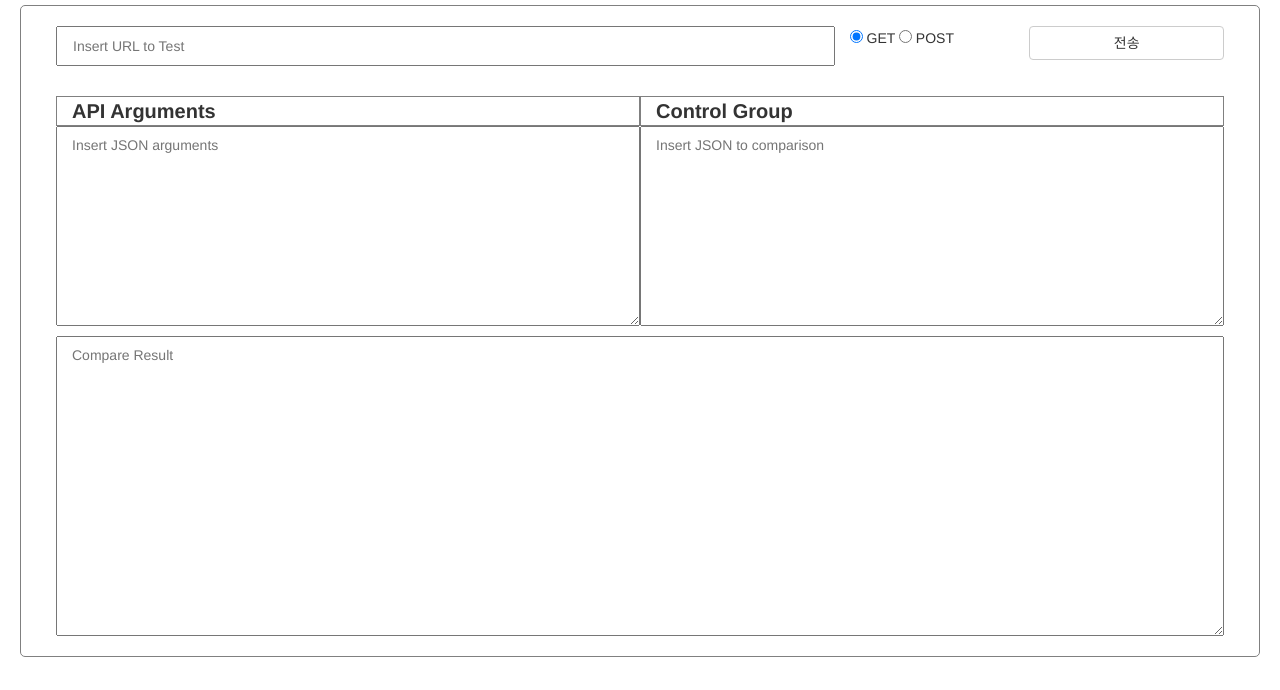
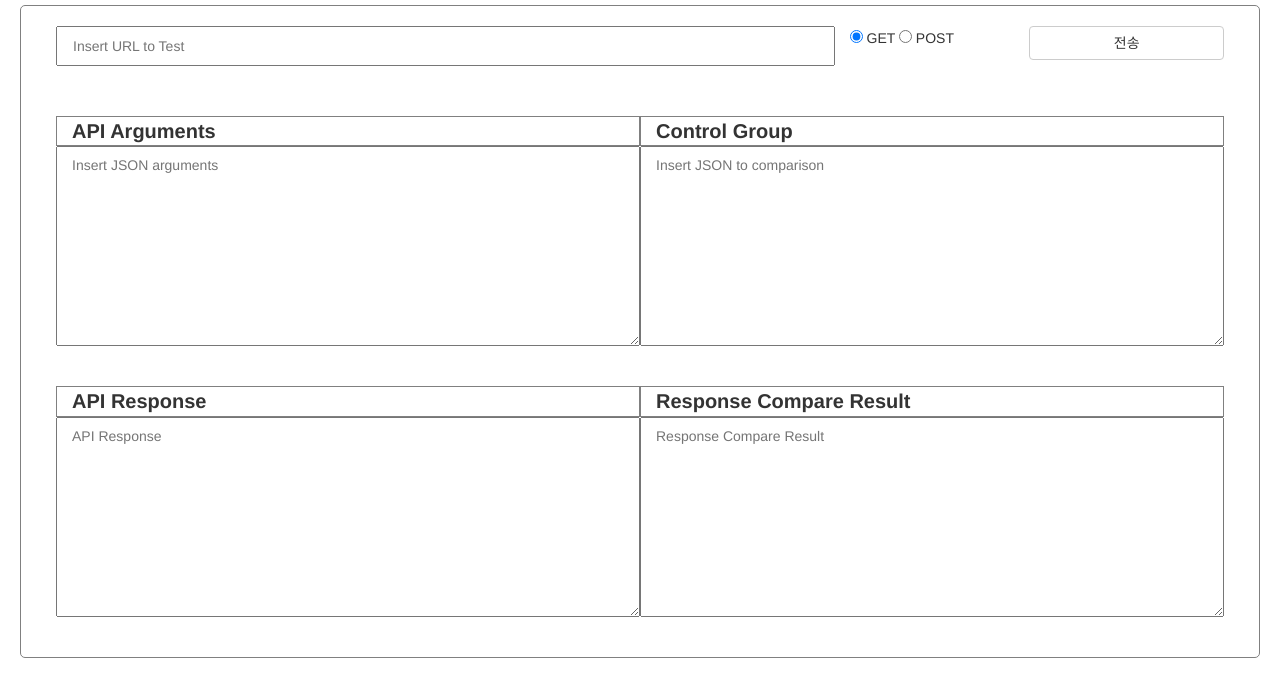
Before and after one commit to jamanvo/mjolnir, a Flask app: page / in a window 1280 px wide. Shown: the part 110-800 px from the top of the page. Run offline with Flask 2, Linux system fonts and the light colour scheme; some libraries are stand-ins or nearby versions.

Commit message:
feat :: complete basic comparison

```diff
--- a/app.py
+++ b/app.py
@@ -18,19 +18,14 @@
 
 @app.route('/smash', methods=['POST'])
 def smash():
-    req_body = request.json
+    req_body = request.values
     url = req_body['url']
-    params = req_body['data']
+    params = req_body['args']
     ctrl = req_body['ctrl_group']
     method = request.method
 
-    if method == 'GET':
-        pass
-    elif method == 'POST':
-        pass
-
-    smash(url, params, ctrl, method)
-    return jsonify('')
+    result = hammer.smash(url, params, ctrl, method)
+    return jsonify(result)
 
 
 @app.route('/health_check', methods=['GET', 'POST'])
@@ -38,10 +33,11 @@
     response = {
         'message': 'Success'
     }
+
     if request.method == 'GET':
         return jsonify(response)
     elif request.method == 'POST':
-        body = request.json
+        body = request.values
         response['body'] = body
         return jsonify(response)
 
--- a/static/css/basic.css
+++ b/static/css/basic.css
@@ -64,3 +64,8 @@
 .compare-result .json-area {
     height: 300px;
 }
+
+.json-container {
+    margin-top: 20px;
+    margin-bottom: 20px;
+}
--- a/static/templates/index.html
+++ b/static/templates/index.html
@@ -34,8 +34,15 @@
                 <textarea class="json-area col-md-12" id="ctrl-group" placeholder="Insert JSON to comparison"></textarea>
             </div>
         </div>
-        <div class="compare-result col-md-12">
-            <textarea class="json-area col-md-12" id="result" placeholder="Compare Result"></textarea>
+        <div class="json-container col-md-12">
+            <div class="json-box pull-left">
+                <div class="json-title col-md-12">API Response</div>
+                <textarea class="json-area col-md-12" id="result" placeholder="API Response" readonly="readonly"></textarea>
+            </div>
+            <div class="json-box pull-left">
+                <div class="json-title col-md-12">Response Compare Result</div>
+                <textarea class="json-area col-md-12" id="result-compare" placeholder="Response Compare Result" readonly="readonly"></textarea>
+            </div>
         </div>
     </div>
 </body>
@@ -50,10 +57,10 @@
         let url = '/smash';
         let method = $(":input[name=method]:checked").val();
 
-        msg_area.hide()
+        msg_area.hide();
         if (!checkParams(method, ctrlGroup, args, msg_area)) {
             return
-        };
+        }
 
         let params = {
             ctrl_group: ctrlGroup,
@@ -62,22 +69,31 @@
         };
 
         $.ajax({
-            type: method,
+            type: 'POST',
             url: url,
             data: params,
             dataType: 'json'
         })
-            .done()
-            .fail()
+            .done((data) => {
+                let apiResultArea = $("#result");
+                let compareArea = $("#result-compare");
+
+                setResponse(apiResultArea, data.result.api_result);
+                setResponse(compareArea, data.result.compare_result);
+            })
+    }
+
+    function setResponse(obj, data) {
+        obj.text(JSON.stringify(data, null, 4))
     }
 
     function checkParams(method, ctrlGroup, args, msg_area) {
-        if (method !== 'get' && (!IsJsonString(ctrlGroup) || ctrlGroup === '')) {
+        if ((!IsJsonString(ctrlGroup) || ctrlGroup === '')) {
             setMessageText(msg_area, "Control Group could not parse to JSON");
             return false
         }
 
-        if (!IsJsonString(args) || args === '') {
+        if (!IsJsonString(args)) {
             setMessageText(msg_area, "API Arguments could not parse to JSON");
             return false
         }
@@ -91,6 +107,9 @@
     }
 
     function IsJsonString(str) {
+        if (str.length === 0) {
+            return true
+        }
         try {
             JSON.parse(str);
         } catch (e) {
```
Also changed, not shown: modules/hammer.py (+37 -11 lines), test/modules/mjolnir_test.py (+1 -2 lines). Lines whose indentation alone changed are shown as unchanged.
